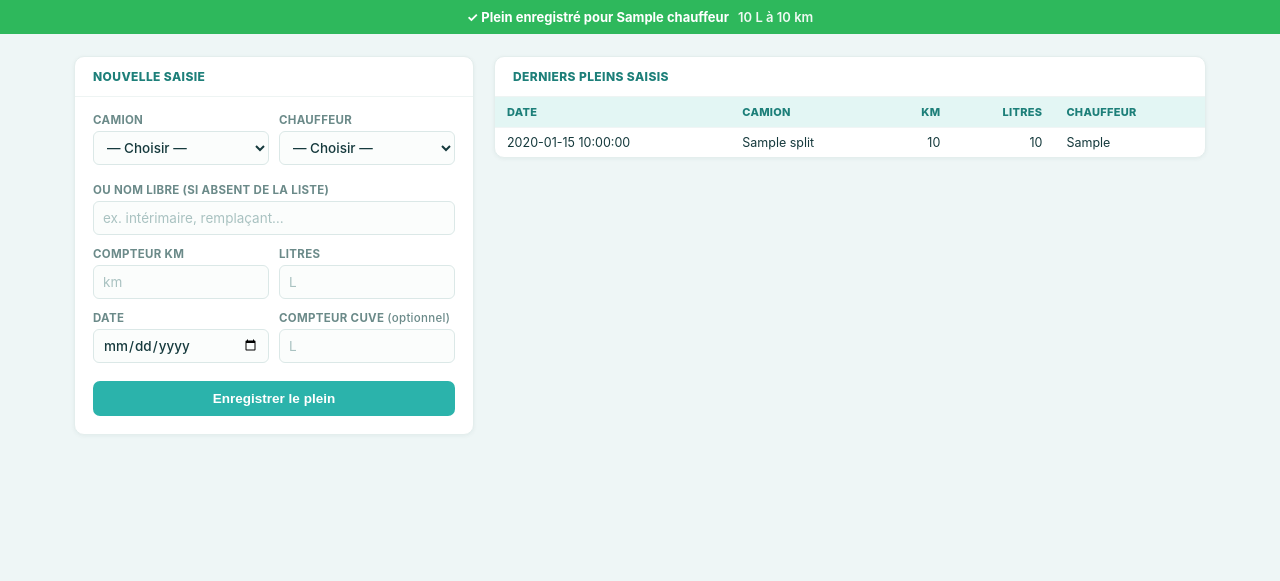
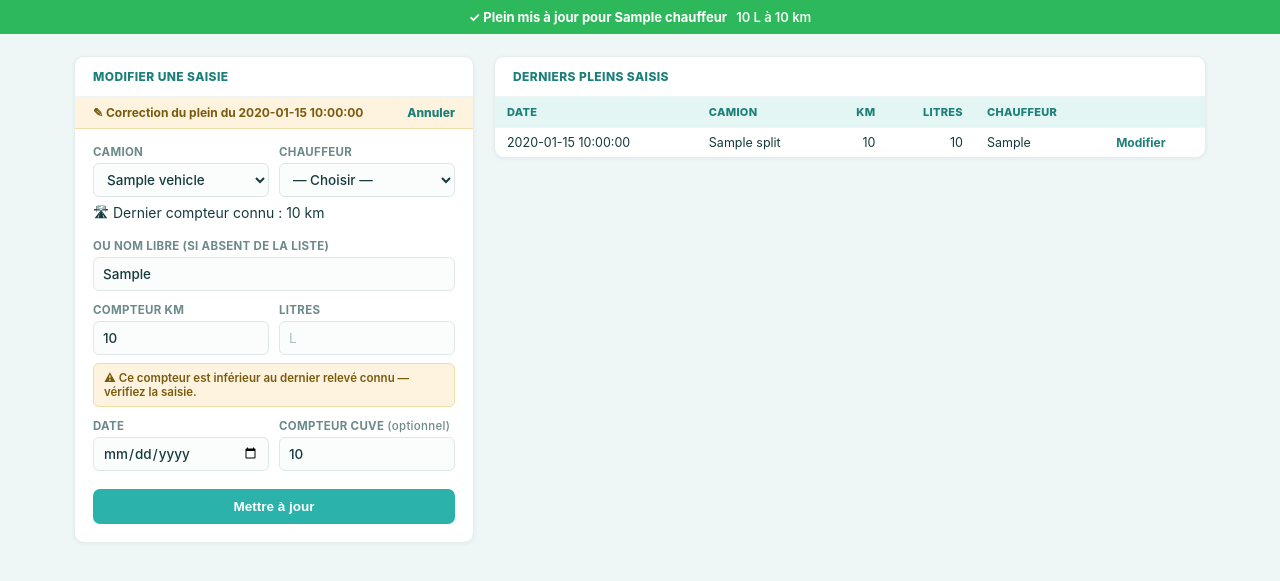
Before and after one commit to xavfevre/ocr-pesee-webhook, a Flask app: template protec_planning/templates/plein_manuel.html in a window 1280 px wide. Shown: the part 48-629 px from the top of the page. Run offline with Flask 3, Linux system fonts and the light colour scheme; the template is opened without the code that fills it: most values are stand-ins (such as "Sample title", 1, 10 or a date in 2020).

Commit message:
Fiche Avaloir + modification des saisies de plein (secrétariat) (#75)
* Ajoute Avaloir dans l'onglet Pompage de la fiche de fin de travaux

* Permet de modifier une saisie de plein existante (secrétariat)

- Lien "Modifier" sur chaque ligne de l'historique de /plein-manuel,
  qui pré-remplit le formulaire avec la saisie existante
- Le formulaire écrit (write) sur l'enregistrement existant au lieu
  d'en créer un nouveau quand un edit_id est présent
- Fix au passage : l'appel write() à l'odomètre n'envoyait qu'un seul
  argument positionnel au lieu de (ids, vals), ce qui faisait échouer
  toute mise à jour côté Odoo

---------

Co-authored-by: Claude <noreply@anthropic.com>

```diff
--- a/protec_planning/app.py
+++ b/protec_planning/app.py
@@ -60,6 +60,7 @@ TRAVAUX_TABS = [
     ("poste", "Pompage", [
         ("pomp_poste",      "Poste de relevage",   "U"),
         ("pomp_puisard",    "Puisard",             "U"),
+        ("pomp_avaloir",    "Avaloir",             "U"),
         ("pomp_regard",     "Regard de visite",    "U"),
         ("travaux_pompage", "Travaux de pompage",  "H"),
         ("pomp_bac_graisse", "Bac à graisses",        "U"),
@@ -835,6 +836,17 @@ def _save_plein(uid, models, vid, km, litres, jour, chauffeur, compteur):
         result["conso"] = round(litres / dist * 100, 1)
     return result
 
+def _write_plein(uid, models, rec_id, vid, km, litres, jour, chauffeur, compteur):
+    """Met à jour un relevé existant. Lève ValueError si saisie invalide."""
+    if not vid or km <= 0 or litres <= 0:
+        raise ValueError("Camion, compteur km et litres sont obligatoires.")
+    vals = {"vehicle_id": vid, "date": jour, "value": km,
+            "x_litres": litres, "x_chauffeur": chauffeur}
+    if compteur > 0:
+        vals["x_compteur_cuve"] = compteur
+    x(models, uid, "fleet.vehicle.odometer", "write", [rec_id], vals)
+    return {"litres": litres, "km": km}
+
 def _last_cuve(uid, models):
     last_cuve = x(models, uid, "fleet.vehicle.odometer", "search_read",
                   [["x_compteur_cuve", ">", 0]], fields=["x_compteur_cuve"],
@@ -890,14 +902,28 @@ def plein_manuel():
             if not chauffeur:
                 raise ValueError("Le nom du chauffeur est obligatoire.")
             jour = f.get("date") or date.today().isoformat()
-            result = _save_plein(uid, models, vid, _num(f, "km"), _num(f, "litres"),
-                                  jour, chauffeur, _num(f, "compteur"))
+            edit_id = f.get("edit_id", type=int)
+            if edit_id:
+                result = _write_plein(uid, models, edit_id, vid, _num(f, "km"), _num(f, "litres"),
+                                       jour, chauffeur, _num(f, "compteur"))
+                result["updated"] = True
+            else:
+                result = _save_plein(uid, models, vid, _num(f, "km"), _num(f, "litres"),
+                                      jour, chauffeur, _num(f, "compteur"))
             result["vehicule"] = f.get("vehicule_label", "")
             result["chauffeur"] = chauffeur
         except ValueError as ex:
             error = str(ex) or "Saisie invalide — vérifiez les valeurs."
         except Exception:
             error = "Erreur d'enregistrement — réessayez."
+
+    edit_rec = None
+    edit_id = request.args.get("edit", type=int)
+    if edit_id and request.method == "GET":
+        rec = x(models, uid, "fleet.vehicle.odometer", "read", [edit_id],
+                fields=["date", "vehicle_id", "value", "x_litres", "x_chauffeur", "x_compteur_cuve"])
+        if rec:
+            edit_rec = rec[0]
 
     vehicles = x(models, uid, "fleet.vehicle", "search_read",
                  [["active", "=", True]], fields=["id", "name", "odometer"],
@@ -908,7 +934,7 @@ def plein_manuel():
     return render_template("plein_manuel.html", token=SECRET, vehicles=vehicles,
                            employees=employees, today=date.today().isoformat(),
                            last_cuve=_last_cuve(uid, models), historique=historique,
-                           result=result, error=error)
+                           edit_rec=edit_rec, result=result, error=error)
 
 # ─── PWA : hors connexion pour les chauffeurs ────────────────────────────────
 SW_JS = """
--- a/protec_planning/templates/plein_manuel.html
+++ b/protec_planning/templates/plein_manuel.html
@@ -61,6 +61,12 @@
     td { padding: 7px 12px; border-top: 1px solid #f0f5f5; }
     tbody tr:hover td { background: #f4faf9; }
     .empty { color: var(--muted); font-size: 13px; padding: 16px 18px; }
+    .edit-note { display: flex; align-items: center; justify-content: space-between; gap: 10px;
+                 background: var(--amber-lt); border-bottom: 1px solid #f0dca6; padding: 8px 18px;
+                 font-size: 12px; font-weight: 700; color: #7a5b0d; }
+    .edit-note a { color: var(--cy-dk); text-decoration: none; font-weight: 800; }
+    .link-edit { color: var(--cy-dk); text-decoration: none; font-weight: 700; font-size: 12px; }
+    .link-edit:hover { text-decoration: underline; }
   </style>
 </head>
 <body>
@@ -70,7 +76,7 @@
 </header>
 
 {% if result %}
-<div class="banner ok">✓ Plein enregistré pour {{ result.chauffeur }}
+<div class="banner ok">✓ Plein {{ "mis à jour" if result.updated else "enregistré" }} pour {{ result.chauffeur }}
   <span class="sub">{{ "%g"|format(result.litres) }} L à {{ "%g"|format(result.km)|int }} km</span></div>
 {% elif error %}
 <div class="banner err">⚠ {{ error }}</div>
@@ -78,8 +84,13 @@
 
 <div class="wrap">
   <div class="card">
-    <div class="card-h">Nouvelle saisie</div>
+    <div class="card-h">{{ "Modifier une saisie" if edit_rec else "Nouvelle saisie" }}</div>
+    {% if edit_rec %}
+    <div class="edit-note">✎ Correction du plein du {{ edit_rec.date }}
+      <a href="{{ BASE }}/plein-manuel?token={{ token }}">Annuler</a></div>
+    {% endif %}
     <form method="POST" action="{{ BASE }}/plein-manuel?token={{ token }}" id="pform">
+      {% if edit_rec %}<input type="hidden" name="edit_id" value="{{ edit_rec.id }}"/>{% endif %}
 
       <div class="row2">
         <div class="fld">
@@ -87,8 +98,8 @@
           <select name="vehicule" id="vehicule" required onchange="onVeh()">
             <option value="">— Choisir —</option>
             {% for v in vehicles %}
-            <option value="{{ v.id }}" data-last="{{ v.odometer|int }}"
-                    data-label="{{ v.name }}">{{ v.name }}</option>
+            <option value="{{ v.id }}" data-last="{{ v.odometer|int }}" data-label="{{ v.name }}"
+                    {% if edit_rec and edit_rec.vehicle_id and edit_rec.vehicle_id[0] == v.id %}selected{% endif %}>{{ v.name }}</option>
             {% endfor %}
           </select>
         </div>
@@ -103,22 +114,26 @@
         </div>
       </div>
       <div class="hint" id="lastkmHint" style="margin:-6px 0 12px;"></div>
-      <input type="hidden" name="vehicule_label" id="vehicule_label"/>
+      <input type="hidden" name="vehicule_label" id="vehicule_label"
+             value="{{ edit_rec.vehicle_id[1] if edit_rec and edit_rec.vehicle_id else '' }}"/>
 
       <div class="fld">
         <label>Ou nom libre (si absent de la liste)</label>
-        <input type="text" name="chauffeur_autre" placeholder="ex. intérimaire, remplaçant…"/>
+        <input type="text" name="chauffeur_autre" placeholder="ex. intérimaire, remplaçant…"
+               value="{{ edit_rec.x_chauffeur or '' if edit_rec else '' }}"/>
       </div>
 
       <div class="row2">
         <div class="fld">
           <label>Compteur km</label>
           <input type="number" name="km" id="km" step="1" min="1" required
-                 oninput="checkKm()" placeholder="km"/>
+                 oninput="checkKm()" placeholder="km"
+                 value="{{ edit_rec.value|int if edit_rec else '' }}"/>
         </div>
         <div class="fld">
           <label>Litres</label>
-          <input type="number" name="litres" step="0.01" min="0.1" required placeholder="L"/>
+          <input type="number" name="litres" step="0.01" min="0.1" required placeholder="L"
+                 value="{{ edit_rec.x_litres if edit_rec else '' }}"/>
         </div>
       </div>
       <div class="warn-box" id="warnBox">⚠ Ce compteur est inférieur au dernier relevé connu — vérifiez la saisie.</div>
@@ -126,11 +141,12 @@
       <div class="row2">
         <div class="fld">
           <label>Date</label>
-          <input type="date" name="date" value="{{ today }}" required/>
+          <input type="date" name="date" value="{{ edit_rec.date if edit_rec else today }}" required/>
         </div>
         <div class="fld">
           <label>Compteur cuve <span style="text-transform:none; font-weight:500;">(optionnel)</span></label>
-          <input type="number" name="compteur" step="1" min="0" placeholder="L"/>
+          <input type="number" name="compteur" step="1" min="0" placeholder="L"
+                 value="{{ edit_rec.x_compteur_cuve|int if edit_rec and edit_rec.x_compteur_cuve else '' }}"/>
         </div>
       </div>
       {% if last_cuve %}
@@ -138,7 +154,7 @@
         🔢 Dernier relevé cuve connu (tous camions) : {{ "%.0f"|format(last_cuve) }} L</div>
       {% endif %}
 
-      <button type="submit" class="btn-save" id="saveBtn">Enregistrer le plein</button>
+      <button type="submit" class="btn-save" id="saveBtn">{{ "Mettre à jour" if edit_rec else "Enregistrer le plein" }}</button>
     </form>
   </div>
 
@@ -147,7 +163,7 @@
     {% if historique %}
     <div class="hist-body">
       <table>
-        <thead><tr><th>Date</th><th>Camion</th><th class="num">Km</th><th class="num">Litres</th><th>Chauffeur</th></tr></thead>
+        <thead><tr><th>Date</th><th>Camion</th><th class="num">Km</th><th class="num">Litres</th><th>Chauffeur</th><th></th></tr></thead>
         <tbody>
         {% for h in historique %}
         <tr>
@@ -156,6 +172,7 @@
           <td class="num">{{ "{:,}".format(h.value|int).replace(',', ' ') }}</td>
           <td class="num">{{ "%g"|format(h.x_litres) }}</td>
           <td>{{ h.x_chauffeur or '' }}</td>
+          <td><a class="link-edit" href="{{ BASE }}/plein-manuel?token={{ token }}&edit={{ h.id }}">Modifier</a></td>
         </tr>
         {% endfor %}
         </tbody>
@@ -191,6 +208,7 @@ document.getElementById('pform').addEventListener('submit', function () {
   btn.disabled = true;
   btn.textContent = 'Enregistrement…';
 });
+{% if edit_rec %}onVeh();{% endif %}
 </script>
 </body>
 </html>
```
